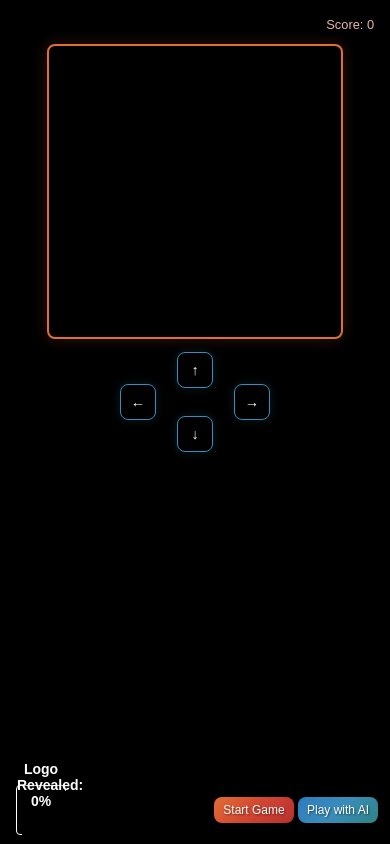
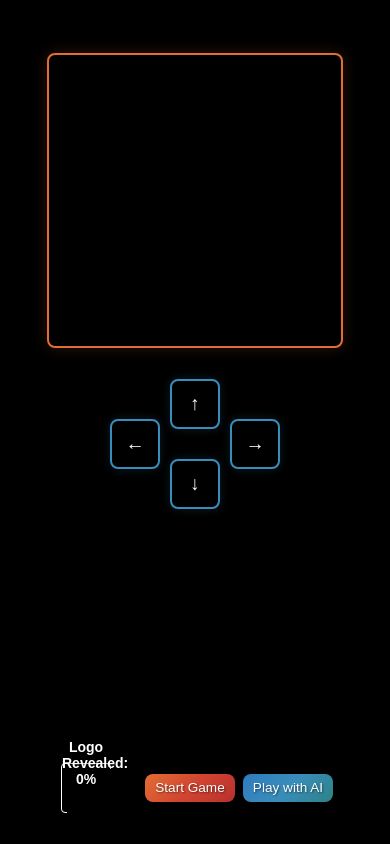
Before and after one commit to SaintForest/polyhexagon, a plain HTML site: page index.html in a window 390 px wide. Drawn offline with Linux system fonts and the light colour scheme.

Commit message:
Add files via upload

```diff
--- a/styles.css
+++ b/styles.css
@@ -195,20 +195,21 @@ body {
 }
 
 @media (max-width: 768px) {
+    body {
+        position: fixed;
+        width: 100%;
+        height: 100%;
+        overflow: hidden;
+    }
+
     .game-container {
         flex-direction: column;
-        padding: 0.25rem;
+        padding: env(safe-area-inset-top, 0.25rem) env(safe-area-inset-right, 0.25rem) 0 env(safe-area-inset-left, 0.25rem);
         gap: 0.25rem;
-        height: 100vh;
-        max-height: 100vh;
-        width: 100vw;
-        max-width: 100vw;
+        height: 100%;
+        width: 100%;
         overflow: hidden;
-        position: fixed;
-        top: 0;
-        left: 0;
-        right: 0;
-        bottom: 0;
+        position: relative;
         display: flex;
         flex-direction: column;
         justify-content: space-between;
@@ -218,14 +219,14 @@ body {
         flex-direction: column;
         width: 100%;
         position: relative;
-        padding: 0.5rem 0;
+        padding: 0;
         display: flex;
         flex-direction: column;
-        justify-content: flex-start;
         align-items: center;
-        flex: 1 1 auto;
-        min-height: 0;
+        flex: 1;
         gap: 0.5rem;
+        margin-top: env(safe-area-inset-top, 10px);
+        overflow: hidden;
     }
 
     .game-status {
@@ -235,7 +236,6 @@ body {
         padding: 0.25rem;
         margin: 0;
         width: 100%;
-        top: 0;
         height: 24px;
     }
 
@@ -245,12 +245,6 @@ body {
         padding: 0.25rem 0.5rem;
         border-radius: 0.5rem;
         font-size: 0.8rem;
-        position: relative;
-        z-index: 20;
-    }
-
-    .game-over-message {
-        display: none;
     }
 
     #gameCanvas {
@@ -262,54 +256,61 @@ body {
 
     .mobile-controls {
         display: block;
-        margin: 0 auto;
+        margin: 0.5rem auto;
         padding: 0;
-        height: 110px;
+        height: 160px;
         position: relative;
         width: 100%;
-        max-width: 160px;
+        max-width: 200px;
     }
 
     .mobile-controls button {
-        width: 36px;
-        height: 36px;
-        font-size: 0.9rem;
+        width: 50px;
+        height: 50px;
+        font-size: 1.2rem;
         padding: 0;
-        border-width: 1px;
+        border-width: 2px;
+        background: rgba(0, 0, 0, 0.9);
+        position: absolute;
     }
 
     #upBtn {
-        top: 5px;
+        top: 15px;
+        left: 50%;
+        transform: translateX(-50%);
     }
 
     #downBtn {
-        bottom: 5px;
+        bottom: 15px;
+        left: 50%;
+        transform: translateX(-50%);
     }
 
     #leftBtn {
-        left: 5px;
+        left: 15px;
+        top: 50%;
+        transform: translateY(-50%);
     }
 
     #rightBtn {
-        right: 5px;
+        right: 15px;
+        top: 50%;
+        transform: translateY(-50%);
     }
 
     .sidebar {
         width: 100%;
-        max-width: unset;
-        padding: 0.25rem;
+        padding: 0.5rem;
         margin: 0;
-        position: relative;
-        background: rgba(0, 0, 0, 0.9);
+        background: rgba(0, 0, 0, 0.95);
         border-radius: 0.5rem 0.5rem 0 0;
         display: flex;
         flex-direction: row;
         align-items: center;
         justify-content: space-between;
-        gap: 0.25rem;
-        flex: 0 0 auto;
-        height: auto;
-        min-height: 60px;
+        gap: 0.5rem;
+        min-height: 70px;
+        padding-bottom: calc(env(safe-area-inset-bottom, 0.5rem) + 0.5rem);
     }
 
     .logo-container {
@@ -317,6 +318,7 @@ body {
         height: 50px !important;
         margin: 0 0.5rem !important;
         flex: 0 0 auto;
+        position: relative;
     }
 
     .logo-container svg {
@@ -325,12 +327,13 @@ body {
     }
 
     .logo-container .progress-counter {
-        font-size: 8px !important;
+        font-size: 9px !important;
         top: -12px !important;
+        position: absolute;
     }
 
     .logo-container .completion-message {
-        font-size: 8px !important;
+        font-size: 9px !important;
         margin-top: 2px !important;
         white-space: nowrap;
     }
@@ -339,19 +342,20 @@ body {
         display: flex;
         flex-direction: row;
         justify-content: flex-end;
-        gap: 0.25rem;
+        gap: 0.5rem;
         padding: 0.25rem;
         margin: 0;
         flex: 1;
     }
 
     #startButton, #aiButton {
-        font-size: 0.75rem;
-        padding: 0.35rem 0.5rem;
+        font-size: 0.85rem;
+        padding: 0.4rem 0.6rem;
         width: auto;
-        min-width: 80px;
+        min-width: 90px;
         margin: 0;
         white-space: nowrap;
+        position: relative;
     }
 }
 
@@ -362,12 +366,40 @@ body {
     }
 
     .mobile-controls {
-        height: 100px;
+        height: 140px;
     }
 
     .mobile-controls button {
-        width: 32px;
-        height: 32px;
+        width: 45px;
+        height: 45px;
+        font-size: 1.1rem;
+    }
+
+    .sidebar {
+        min-height: 60px;
+        padding: 0.35rem;
+    }
+
+    #startButton, #aiButton {
         font-size: 0.8rem;
+        padding: 0.35rem 0.5rem;
+        min-width: 80px;
     }
 }
+
+@media (max-height: 568px) {
+    #gameCanvas {
+        max-height: 30vh;
+        width: min(100%, 30vh);
+    }
+
+    .mobile-controls {
+        height: 120px;
+    }
+
+    .mobile-controls button {
+        width: 40px;
+        height: 40px;
+        font-size: 1rem;
+    }
+}
```
